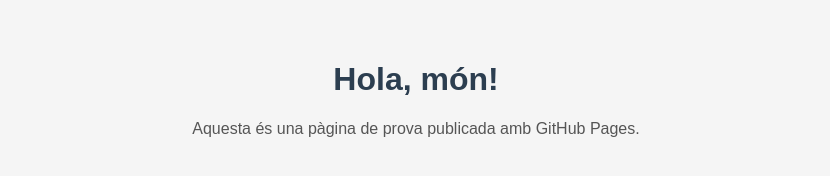
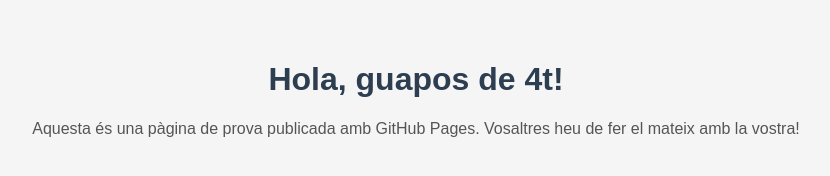
Before and after one commit to pau-segarra/proves2, a plain HTML site: page index.html in a window 1280 px wide. Shown: the whole page, without its empty margins (224-1054 px from the left). Drawn offline with Linux system fonts and the light colour scheme.

Commit message:
Update index.html

```diff
--- a/index.html
+++ b/index.html
@@ -20,7 +20,7 @@
   </style>
 </head>
 <body>
-  <h1>Hola, món!</h1>
-  <p>Aquesta és una pàgina de prova publicada amb GitHub Pages.</p>
+  <h1>Hola, guapos de 4t!</h1>
+  <p>Aquesta és una pàgina de prova publicada amb GitHub Pages. Vosaltres heu de fer el mateix amb la vostra!</p>
 </body>
 </html>
```
